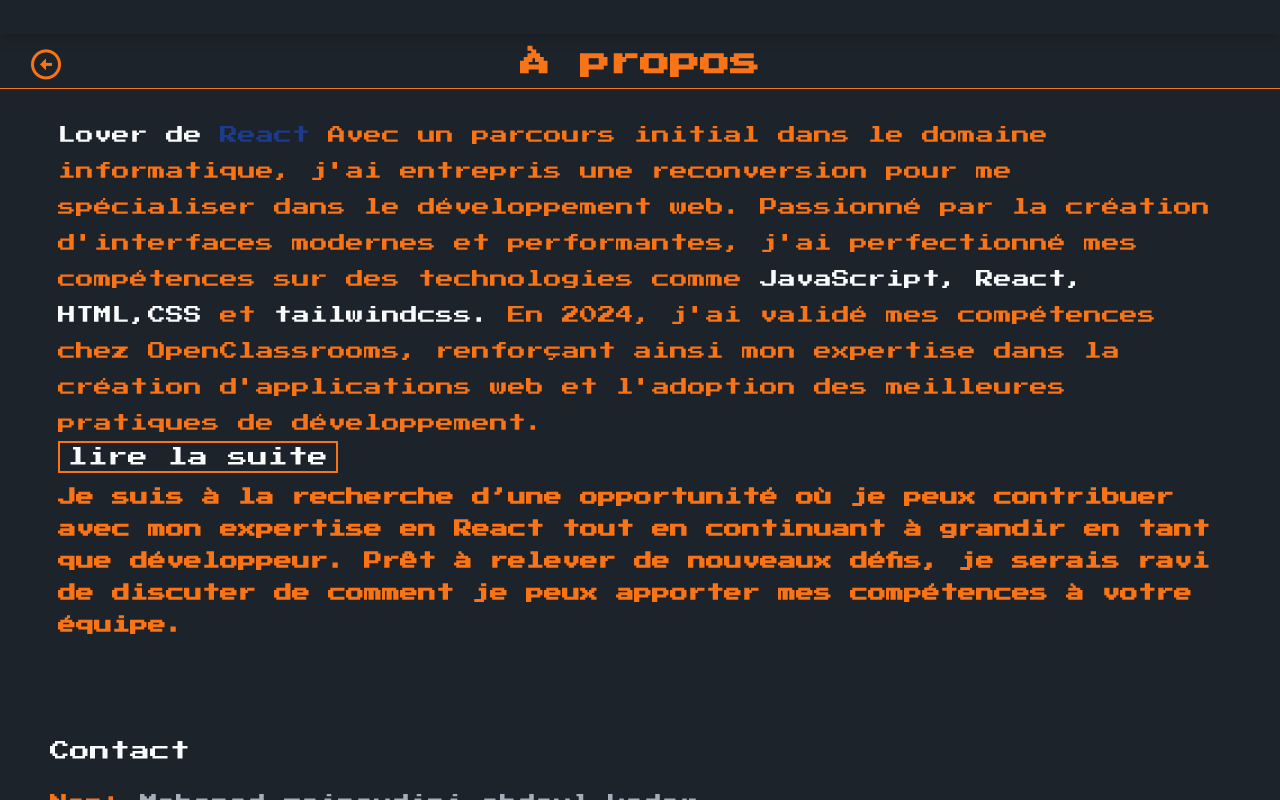
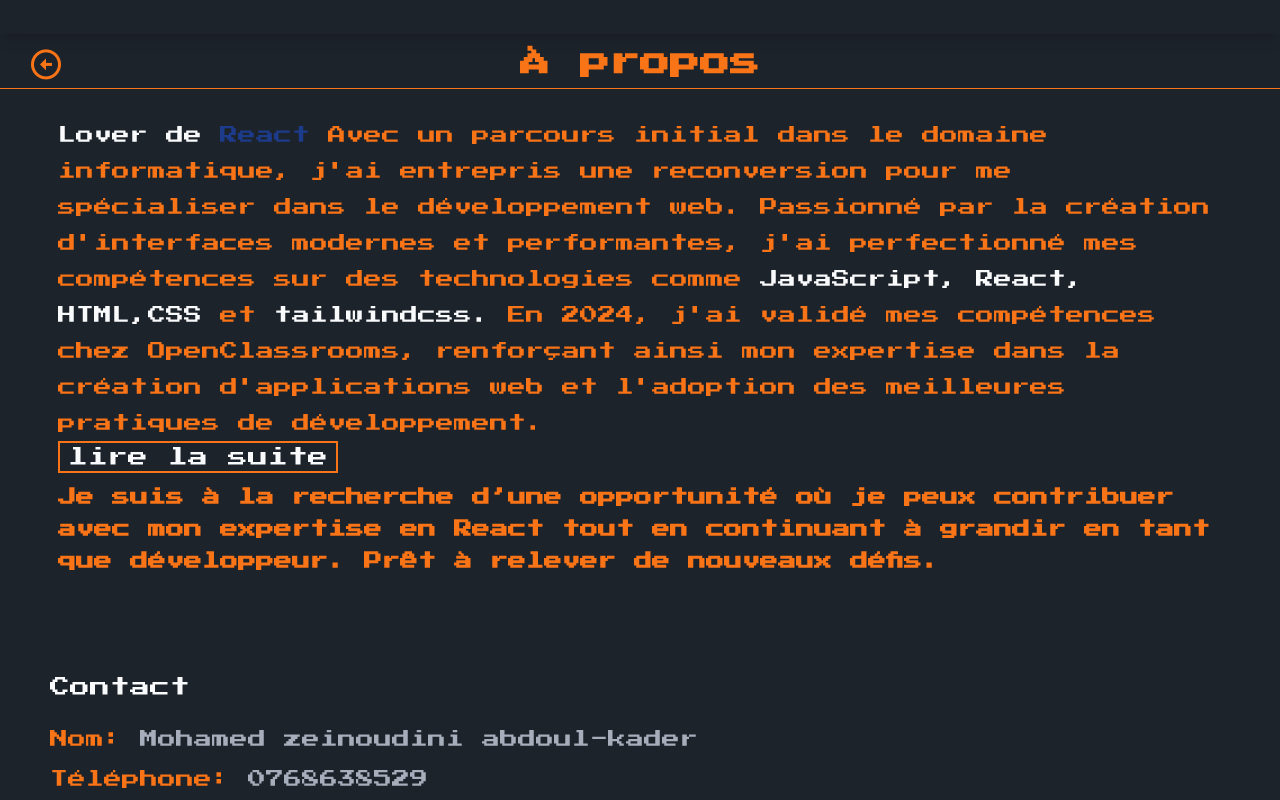
Before and after one commit to zeinou1/abdoul, a React (Vite) app: page /apropos in a window 1280 px wide. Both pictures are taken after a click on the button "lire la suite". Shown: the top 800 px of the page. Built offline with nearby package versions, Linux system fonts and the light colour scheme.

Commit message:
add error page

```diff
--- a/src/Components/UI/About.jsx
+++ b/src/Components/UI/About.jsx
@@ -39,8 +39,7 @@ const scrollToTop = () => {
             <p className="text-lg text-primaryColor font-bold mt-2 leading-8">
               Je suis à la recherche d’une opportunité où je peux contribuer avec mon
               expertise en React tout en continuant à grandir en tant que développeur.
-              Prêt à relever de nouveaux défis, je serais ravi de discuter de comment je
-              peux apporter mes compétences à votre équipe.
+              Prêt à relever de nouveaux défis.
             </p>
           )}
         </div>
```
